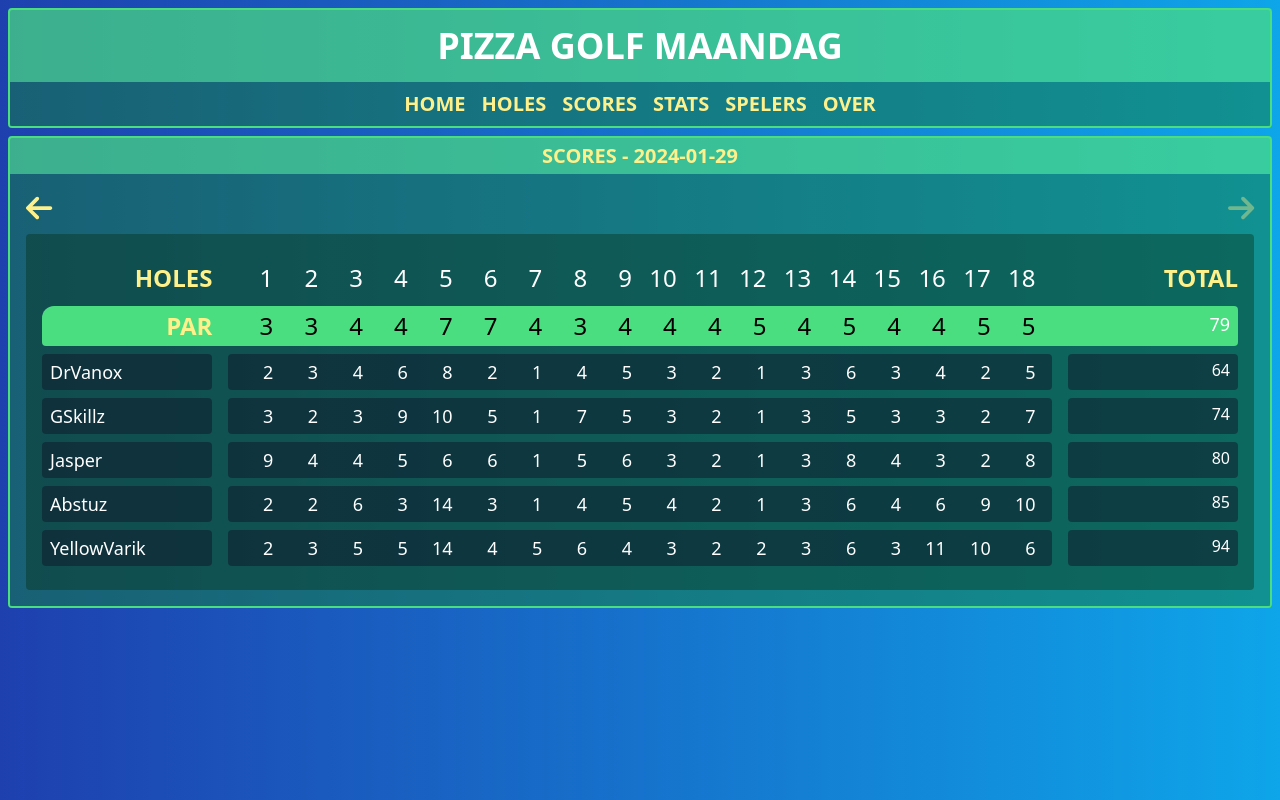
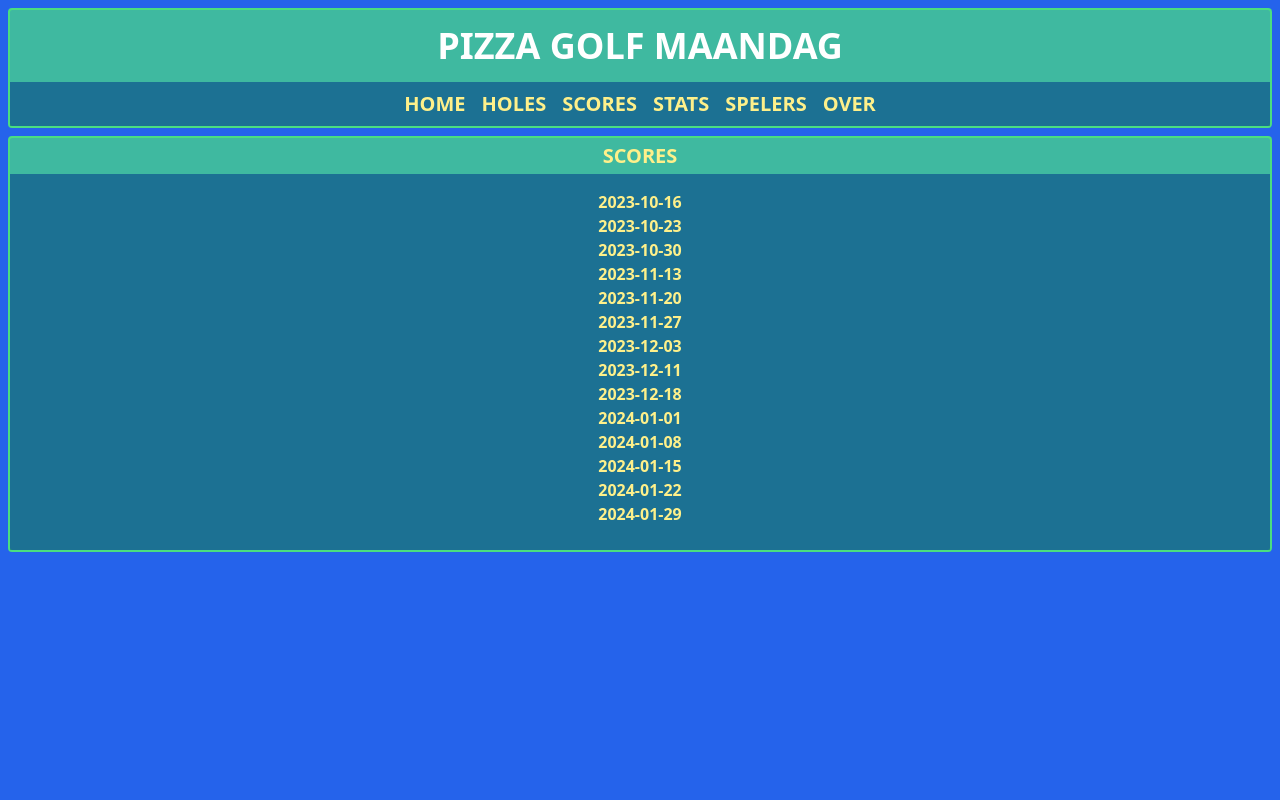
Before and after one commit to jessecrans/pizza-golf-maandag, a Next.js app: page /scores in a window 1280 px wide. Built offline with nearby package versions, Linux system fonts and the light colour scheme.

Commit message:
made scoreboard page for every game with dynamic route, does not work on narrow screen

```diff
--- a/src/app/globals.css
+++ b/src/app/globals.css
@@ -8,10 +8,4 @@
     @apply hover:underline;
     @apply font-bold;
   }
-  h3 {
-    @apply text-yellow-200;
-    @apply text-2xl;
-    @apply font-bold;
-    @apply uppercase;
-  }
 }
--- a/src/app/holes/[hole]/page.tsx
+++ b/src/app/holes/[hole]/page.tsx
@@ -69,5 +69,4 @@ export const getHoleData = async ({
   return data as HoleData;
 }
 
-
 export default Hole
--- a/src/app/layout.tsx
+++ b/src/app/layout.tsx
@@ -15,7 +15,7 @@ export default function RootLayout({
   return (
     <html lang="en">
       <body
-        className="bg-gradient-to-r from-blue-800 to-sky-500"
+        className="bg-blue-600"
       >
         <Navbar />
         {children}
--- /dev/null
+++ b/src/app/scores/[date]/components/Scoreboard.tsx
@@ -0,0 +1,65 @@
+"use client"
+import React, { useEffect } from 'react'
+
+const Scoreboard = ({
+  gameData
+}: {
+  gameData: {
+    date: string,
+    players: string[],
+    scores: number[][],
+  }
+}) => {
+  const holePars = [
+    3, 3, 4, 4, 7, 7, 4, 3, 4, 4, 4, 5, 4, 5, 4, 4, 5, 5
+  ]
+
+  return (
+    // does not work for small screeens because for some reason the grid-cols-[] is not applied
+    <div className={`m-auto p-4 bg-green-950 bg-opacity-50 rounded grid grid-cols-[5rem_3.5rem_repeat(${gameData.players.length},_minmax(7rem,_1fr))] gap-2 overflow-auto text-right max-w-screen-xl lg:grid-cols-1`}>
+      <div className='grid grid-rows-20 p-2 gap-2 lg:grid-rows-1 lg:grid-cols-26'>
+        <h3 className='text-yellow-200 text-xl font-bold uppercase lg:col-span-4'>Holes</h3>
+        <div className='row-span-18 grid grid-rows-subgrid px-2 text-lg lg:row-span-1 lg:col-span-18 lg:grid-cols-18'>
+          {
+            holePars.map((par, index) => (
+              <p key={index}>{index + 1}</p>
+            ))
+          }
+        </div>
+        <h3 className='text-yellow-200 text-xl font-bold uppercase lg:col-span-4'>Total</h3>
+      </div>
+      <div className='grid grid-rows-20 p-2 bg-green-400 rounded gap-2 lg:grid-rows-1 lg:grid-cols-26'>
+        <h3 className='text-yellow-200 text-xl font-bold uppercase lg:col-span-4'>Par</h3>
+        <div className='row-span-18 grid grid-rows-subgrid px-2 text-black text-lg lg:row-span-1 lg:col-span-18 lg:grid-cols-18'>
+          {
+            holePars.map((par, index) => (
+              <p key={index}>{par}</p>
+            ))
+          }
+        </div>
+        <p className='font-bold lg:col-span-4 px-2'>
+          {
+            holePars.reduce((a, b) => a + b, 0)
+          }
+        </p>
+      </div>
+      {
+        gameData.players.map((player, index) => (
+          <div key={player} className='grid grid-rows-20 p-2 gap-2 lg:grid-rows-1 lg:grid-cols-26'>
+            <h4 className='bg-slate-900 bg-opacity-50 px-2 rounded text-lg text-left lg:col-span-4'>{player}</h4>
+            <div className='row-span-18 grid grid-rows-subgrid bg-slate-900 bg-opacity-50 px-2 rounded text-lg lg:row-span-1 lg:col-span-18 lg:grid-cols-18'>
+              {
+                gameData.scores[index].map((score, index) => (
+                  <p key={index}>{score}</p>
+                ))
+              }
+            </div>
+            <p className='font-bold px-2 lg:col-span-4'>{gameData.scores[index].reduce((a, b) => a + b, 0)}</p>
+          </div>
+        ))
+      }
+    </div >
+  )
+}
+
+export default Scoreboard
--- /dev/null
+++ b/src/app/scores/[date]/page.tsx
@@ -0,0 +1,32 @@
+import React from 'react'
+import PageLayout from '@/app/layouts/PageLayout'
+import gameData from '../../../../public/game_data/game_database.json'
+import Scoreboard from './components/Scoreboard'
+
+const ScoreboardPage = ({
+  params
+}: {
+  params: {
+    date: string
+  }
+}) => {
+  const currentGameData = gameData.find((game) => game.date === params.date);
+
+  if (!currentGameData) {
+    return (
+      <PageLayout title={`${params.date}`}>
+        <h2>Game not found</h2>
+      </PageLayout>
+    );
+  }
+
+  return (
+    <PageLayout title={`${params.date}`}>
+      <Scoreboard
+        gameData={currentGameData}
+      />
+    </PageLayout>
+  )
+}
+
+export default ScoreboardPage
--- a/src/app/scores/components/Scoreboard.tsx
+++ /dev/null
@@ -1,63 +0,0 @@
-import React from 'react'
-
-const Scoreboard = ({
-  currentGameData
-}: {
-  currentGameData: {
-    date: string,
-    players: string[],
-    scores: number[][]
-  }
-}) => {
-  const holePars = [
-    3, 3, 4, 4, 7, 7, 4, 3, 4, 4, 4, 5, 4, 5, 4, 4, 5, 5
-  ]
-
-  return (
-    <div className='max-w-7xl m-auto p-4 bg-green-950 bg-opacity-40 rounded'>
-      <div className='grid grid-cols-26 gap-4 my-2 py-1'>
-        <h3 className='col-span-4 text-right'>Holes</h3>
-        <div className='col-span-18 grid grid-cols-18 gap-4 px-4 text-right'>
-          {
-            holePars.map((par, index) => (
-              <p key={index} className='text-2xl text-right'>{index + 1}</p>
-            ))
-          }
-        </div>
-        <h3 className='col-span-4 text-right'>Total</h3>
-      </div>
-      <div className='grid grid-cols-26 gap-4 bg-green-400 rounded rounded-tl-xl py-1'>
-        <h3 className='col-span-4 text-right'>Par</h3>
-        <div className='col-span-18 grid grid-cols-18 gap-4 px-4 text-right'>
-          {
-            holePars.map((par, index) => (
-              <p key={index} className='text-black text-2xl text-right'>{par}</p>
-            ))
-          }
-        </div>
-        <p className='col-span-4 text-right pr-2 text-lg'>
-          {
-            holePars.reduce((a, b) => a + b, 0)
-          }
-        </p>
-      </div>
-      {
-        currentGameData.players.map((player, index) => (
-          <div key={player} className='grid grid-cols-26 my-2 gap-4'>
-            <h4 className='col-span-4 text-left pl-2 bg-slate-900 bg-opacity-50 py-1 rounded text-lg'>{player}</h4>
-            <div className='col-span-18 grid grid-cols-18 gap-4 bg-slate-900 bg-opacity-50 rounded px-4 text-right items-center'>
-              {
-                currentGameData.scores[index].map((score, index) => (
-                  <p key={index} className='text-lg'>{score}</p>
-                ))
-              }
-            </div>
-            <p className='col-span-4 text-right pr-2 bg-slate-900 bg-opacity-50 py-1 rounded'>{currentGameData.scores[index].reduce((a, b) => a + b, 0)}</p>
-          </div>
-        ))
-      }
-    </div >
-  )
-}
-
-export default Scoreboard
--- a/src/app/scores/page.tsx
+++ b/src/app/scores/page.tsx
@@ -1,45 +1,24 @@
-"use client";
-import React, { useEffect, useState } from 'react';
-import Scoreboard from './components/Scoreboard';
+import React from 'react';
+import Link from 'next/link';
 import gameData from '../../../public/game_data/game_database.json'
 import PageLayout from '../layouts/PageLayout';
-import { FontAwesomeIcon } from '@fortawesome/react-fontawesome';
-import { faArrowLeft, faArrowRight } from '@fortawesome/free-solid-svg-icons';
 
 const Scores = () => {
-  const [currentGameDataIndex, setCurrentGameDataIndex] = useState(gameData.length - 1);
-
-  let title = `Scores - ${gameData[currentGameDataIndex].date}`
-  useEffect(() => {
-    title = `Scores - ${gameData[currentGameDataIndex].date}`
-  }, [currentGameDataIndex])
-
   return (
     <PageLayout
-      title={title}
+      title='Scores'
     >
-      <div className='flex justify-between items-center mb-2'>
+      <div className='flex flex-col justify-between items-center mb-2'>
         {
-          <button
-            onClick={() => setCurrentGameDataIndex(currentGameDataIndex - 1)}
-            className={'text-3xl ' + (currentGameDataIndex > 0 ? 'hover:opacity-60' : 'pointer-events-none opacity-40')}
-          >
-            <FontAwesomeIcon icon={faArrowLeft} />
-          </button>
-        }
-        {
-          <button
-            onClick={() => setCurrentGameDataIndex(currentGameDataIndex + 1)}
-            className={'text-3xl ' + (currentGameDataIndex < gameData.length - 1 ? 'hover:opacity-60' : 'pointer-events-none opacity-40')}
-          >
-            <FontAwesomeIcon icon={faArrowRight} />
-          </button>
-
+          gameData.map((game, index) => {
+            return (
+              <Link key={game.date} href={`/scores/${game.date}`}>
+                {game.date}
+              </Link>
+            )
+          })
         }
       </div>
-      <Scoreboard
-        currentGameData={gameData[currentGameDataIndex]}
-      />
     </PageLayout>
   )
 }
--- a/tailwind.config.ts
+++ b/tailwind.config.ts
@@ -11,10 +11,17 @@ const config: Config = {
     extend: {
       gridTemplateColumns: {
         '26': 'repeat(26, minmax(0, 1fr))',
-        '18': 'repeat(18, minmax(0, 1fr))', // Added col-span-18
+        '18': 'repeat(18, minmax(0, 1fr))',
       },
       gridColumn: {
-        'span-18': 'span 18 / span 18', // Added col-span-18
+        'span-18': 'span 18 / span 18',
+      },
+      gridTemplateRows: {
+        '20': 'repeat(20, minmax(0, 1fr))',
+        '18': 'repeat(18, minmax(0, 1fr))',
+      },
+      gridRow: {
+        'span-18': 'span 18 / span 18',
       }
     },
   },
```
